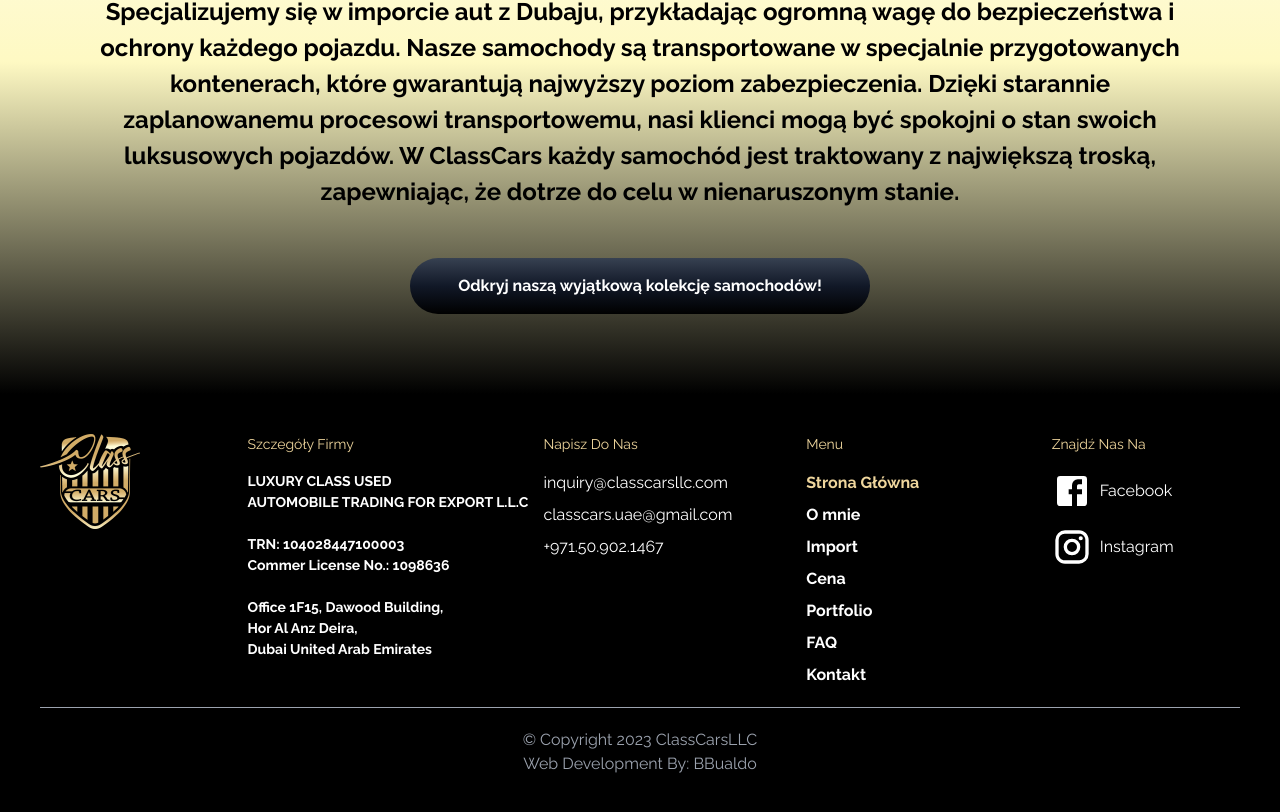
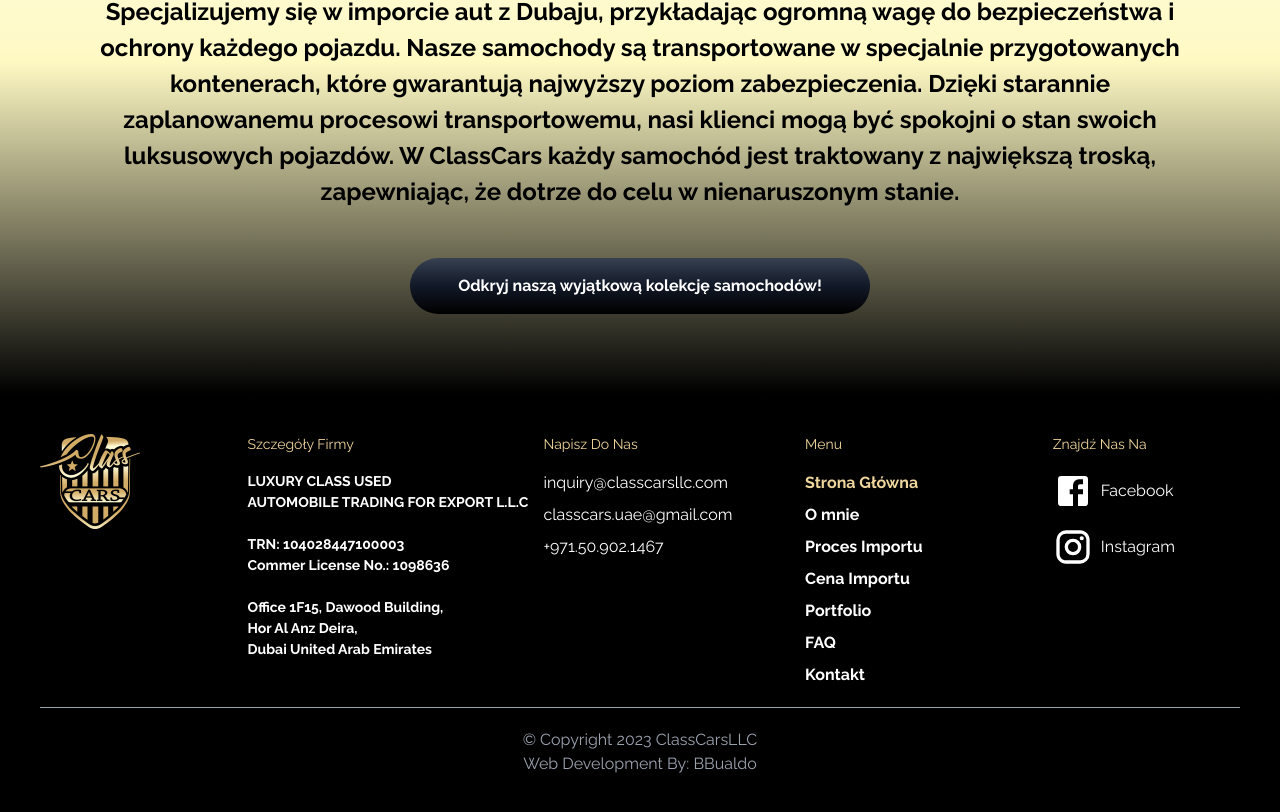
Before and after one commit to BBualdo/class-cars-llc, a Next.js app: page / in a window 1280 px wide. Shown: the part 3430-4242 px from the top of the page. Built offline with nearby package versions, Linux system fonts and the light colour scheme; a web font is replaced by a local one.

Commit message:
Temporary extended link names in footer

```diff
--- a/src/components/footer/Menu.tsx
+++ b/src/components/footer/Menu.tsx
@@ -8,6 +8,16 @@ import { usePathname } from "next/navigation";
 const Menu = () => {
   const pathname = usePathname();
 
+  const fullName = (linkName: string) => {
+    if (linkName === "Import") {
+      return "Proces Importu";
+    } else if (linkName === "Cena") {
+      return "Cena Importu";
+    } else {
+      return linkName;
+    }
+  };
+
   const linksElements = links1.concat(links2).map((link) => (
     <Link
       key={link.key}
@@ -17,7 +27,7 @@ const Menu = () => {
         "text-white": link.href !== pathname,
       })}
     >
-      {link.name}
+      {fullName(link.name)}
     </Link>
   ));
 
--- /dev/null
+++ b/src/components/import/Banner1.tsx
@@ -0,0 +1,41 @@
+"use client";
+
+import { ibarra } from "@/fonts/fonts";
+import { fadeIn } from "@/utils/fadeIn";
+import { motion } from "framer-motion";
+import Image from "next/image";
+
+const Banner1 = () => {
+  return (
+    <section>
+      <motion.div
+        variants={fadeIn("right", 0.3, 0.3, 1.2)}
+        initial="hidden"
+        whileInView="show"
+        viewport={{ once: true }}
+        className="absolute z-0 w-full border-b-2 border-gold xs:h-[200px] md:h-[300px]"
+      >
+        <Image
+          alt="Bunch of black cars in a row"
+          src="/template-images/car-queue.avif"
+          fill
+          style={{ objectFit: "cover" }}
+          priority
+        />
+      </motion.div>
+      <div className="flex w-full flex-col items-center justify-center gap-4 bg-black px-10 xs:h-[200px] md:h-[300px]">
+        <motion.h1
+          variants={fadeIn("down", 0.8, 1, 1.2)}
+          initial="hidden"
+          whileInView="show"
+          viewport={{ once: true }}
+          className={`${ibarra.className} gradient-sand-beam upper z-10 bg-clip-text text-center font-extrabold text-transparent xs:max-md:text-[40px] xs:max-md:leading-10`}
+        >
+          Proces Importu
+        </motion.h1>
+      </div>
+    </section>
+  );
+};
+
+export default Banner1;
```
